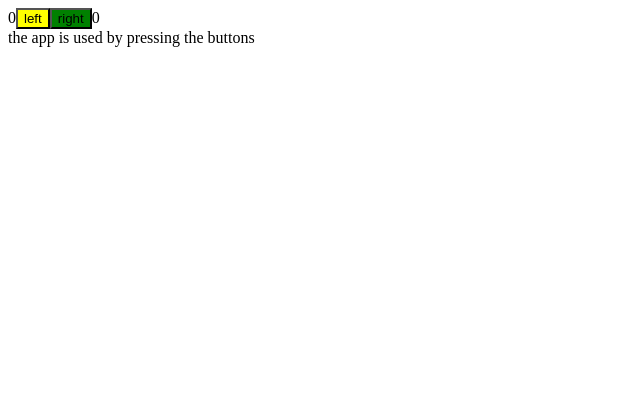
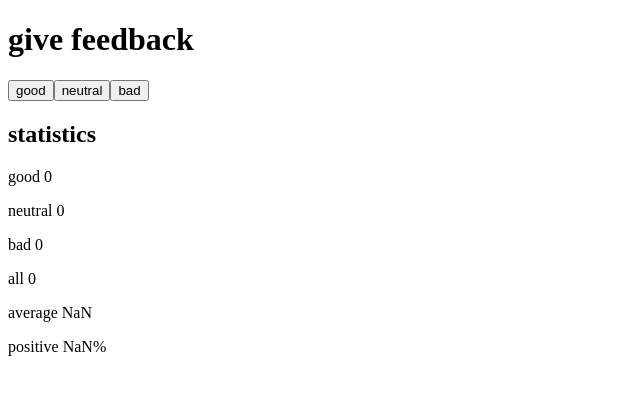
Before and after one commit to juanm707/React-FullStackOpen, a React (Create React App) app: page / in a window 1280 px wide. Shown: the top 394 px of the page, without its empty margins (0-640 px from the left). Built offline with nearby package versions, Linux system fonts and the light colour scheme.

Commit message:
unicafe step2

```diff
--- a/src/index.js
+++ b/src/index.js
@@ -86,6 +86,7 @@ const History = (props) => {
 }
 
 const App = (props) => {
+
     // const course = {
     //     name: 'Half Stack application development',
     //     parts: [
@@ -148,41 +149,80 @@ const App = (props) => {
     //     </div>
     // );
 
-    const[left, setLeft] = useState(0);
-    const [right, setRight] = useState(0);
-    const [allClicks, setAll] = useState([]);
+    // const[left, setLeft] = useState(0);
+    // const [right, setRight] = useState(0);
+    // const [allClicks, setAll] = useState([]);
+    //
+    // const handleLeftClick = () => {
+    //     setAll(allClicks.concat('L'));
+    //     setLeft(left + 1);
+    // }
+    //
+    // const handleRightClick = () => {
+    //     setAll(allClicks.concat('R'));
+    //     setRight(right + 1);
+    // }
+    //
+    // return (
+    //     <div>
+    //         <div>
+    //             {left}
+    //             <Button
+    //                 handleClick={handleLeftClick}
+    //                 style={{backgroundColor: "yellow"}}
+    //                 text={'left'}
+    //             />
+    //             <Button
+    //                 handleClick={handleRightClick}
+    //                 style={{backgroundColor: "green"}}
+    //                 text={'right'}
+    //             />
+    //             {right}
+    //         </div>
+    //         <div>
+    //             <History allClicks={allClicks} />
+    //         </div>
+    //     </div>
+    // );
 
-    const handleLeftClick = () => {
-        setAll(allClicks.concat('L'));
-        setLeft(left + 1);
-    }
+    // save clicks of each button to own state
+    const [good, setGood] = useState(0);
+    const [neutral, setNeutral] = useState(0);
+    const [bad, setBad] = useState(0);
 
-    const handleRightClick = () => {
-        setAll(allClicks.concat('R'));
-        setRight(right + 1);
-    }
+    let options = [good, neutral, bad];
+    let sum = options.reduce((a, b) => {
+        return a + b;
+    }, 0);
+    let average = (options[0] + (options[2] * -1)) / sum;
+    let positive = options[0] / sum;
 
     return (
         <div>
             <div>
-                {left}
-                <Button
-                    handleClick={handleLeftClick}
-                    style={{backgroundColor: "yellow"}}
-                    text={'left'}
-                />
-                <Button
-                    handleClick={handleRightClick}
-                    style={{backgroundColor: "green"}}
-                    text={'right'}
-                />
-                {right}
+                <h1>
+                    give feedback
+                </h1>
             </div>
             <div>
-                <History allClicks={allClicks} />
+                <Button handleClick={() => setGood(good + 1)} text={'good'}/>
+                <Button handleClick={() => setNeutral(neutral + 1)} text={'neutral'}/>
+                <Button handleClick={() => setBad(bad + 1)} text={'bad'}/>
+            </div>
+            <div>
+                <h2>
+                    statistics
+                </h2>
+                <p>good {good}</p>
+                <p>neutral {neutral}</p>
+                <p>bad {bad}</p>
+                <p>all {sum}</p>
+                <p>average {average}</p>
+                <p>positive {positive * 100}%</p>
             </div>
         </div>
     );
+
 }
 
 ReactDOM.render(<App />, document.getElementById('root'))
```
